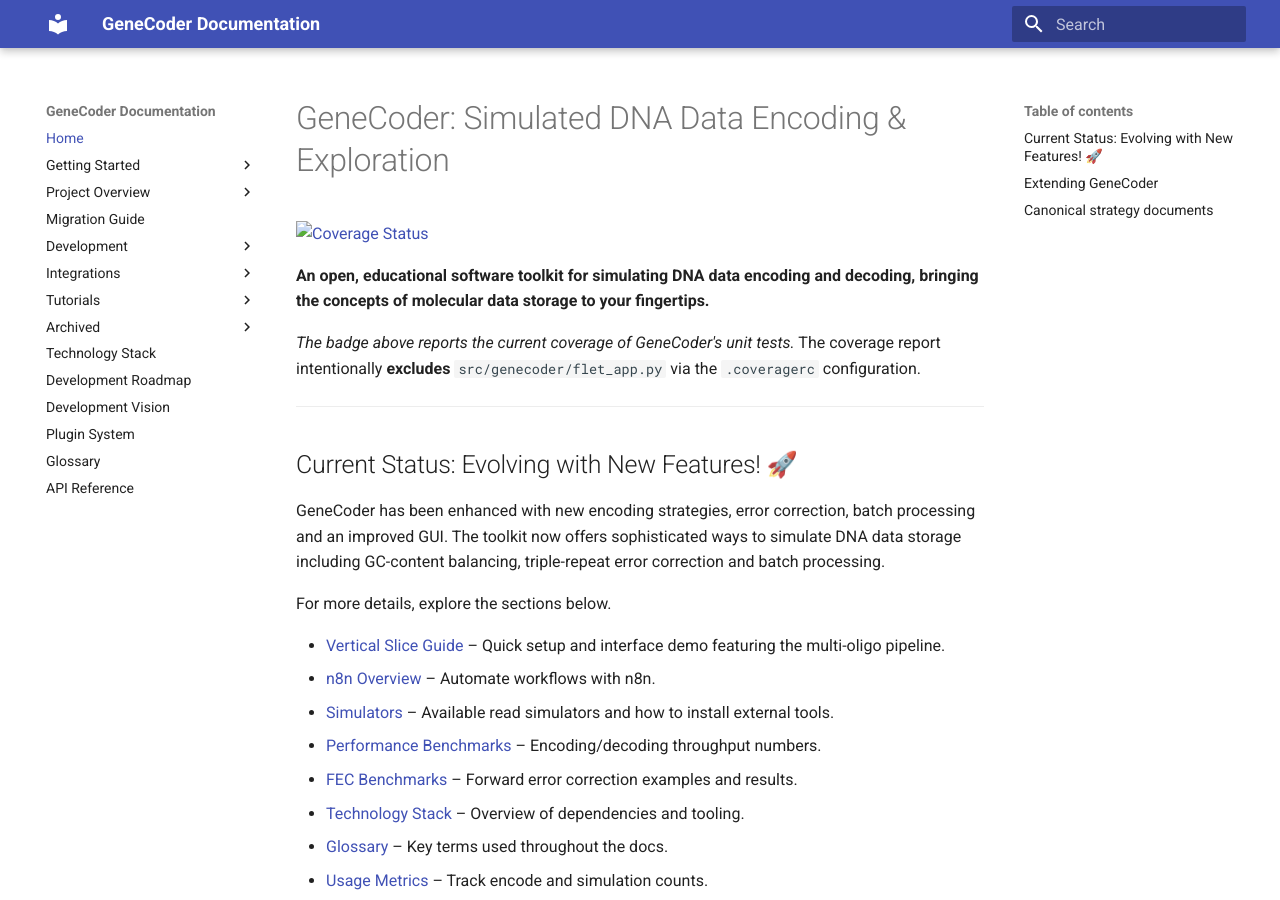
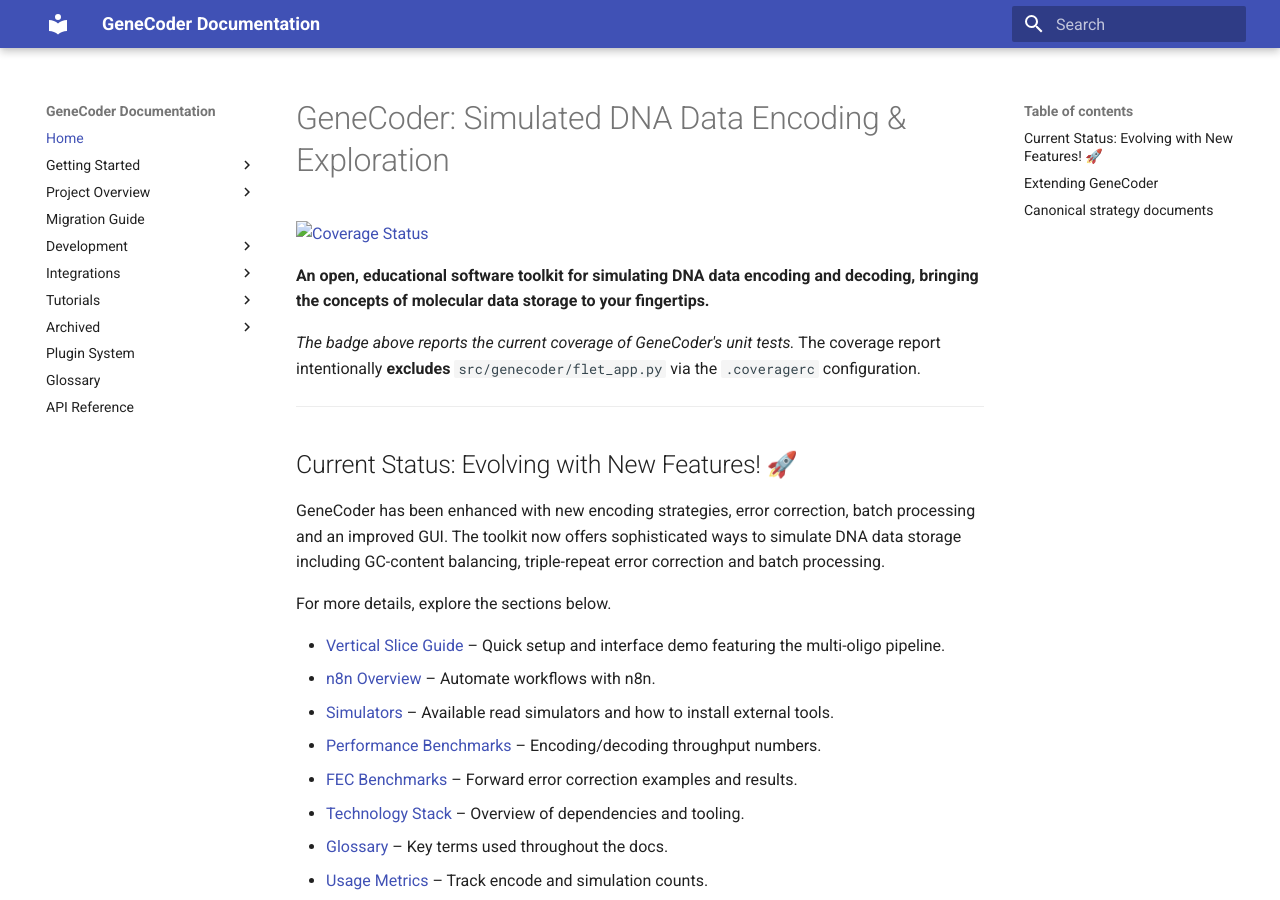
Before and after one commit to d0tTino/GeneCoder, an MkDocs documentation site: the page built from docs/index.md, in a window 1280 px wide and 900 px high. Built offline with MkDocs 1.6.1 and Material for MkDocs 9.7.7, drawn with Linux system fonts in a browser that asks for light colours.

Commit message:
docs: remove duplicate top-level mkdocs nav entries

```diff
--- a/mkdocs.yml
+++ b/mkdocs.yml
@@ -37,9 +37,6 @@
       - MPI Pipeline Execution: mpi.md
   - Archived:
       - Full Development Vision: archived/DEVELOPMENT_VISION.md
-  - Technology Stack: technology_stack.md
-  - Development Roadmap: development_roadmap.md
-  - Development Vision: DEVELOPMENT_VISION.md
 
   - Plugin System: plugins.md
   - Glossary: glossary.md
```
